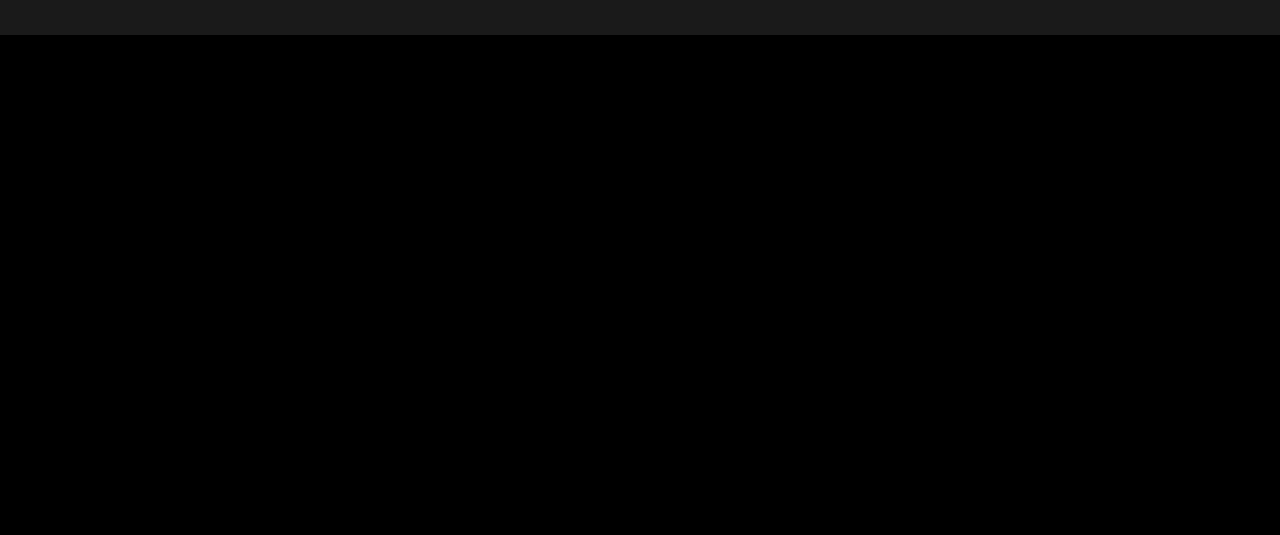
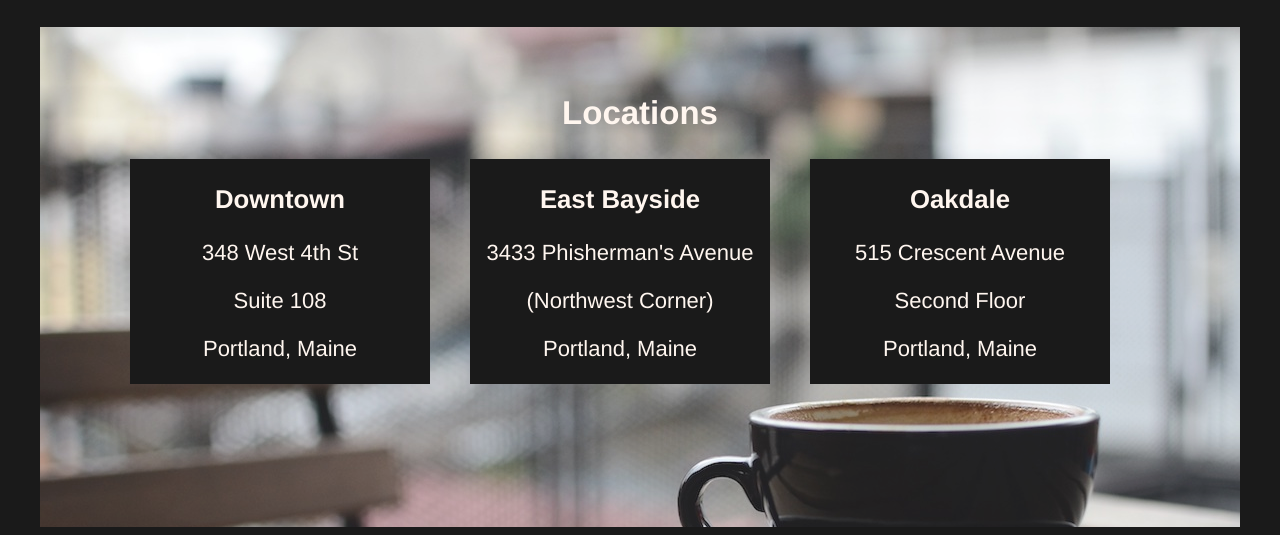
Before and after one commit to SofyenBhr/the-tea-cozy, a plain HTML site: page index.html in a window 1280 px wide. Shown: the part 1434-1969 px from the top of the page. Before the commit the page ends 1469 px from the top, so only its background shows below. Drawn offline with Linux system fonts and the light colour scheme.

Commit message:
complete the locations section and its style

```diff
--- a/index.html
+++ b/index.html
@@ -30,28 +30,53 @@
     <section id="featured-tea">
         <h2>Tea of the Month</h2>
         <h4>What's Steeping at The Tea Cozy?</h4>
-        <div id="cards">
-            <div class="card">
+        <div id="tea-cards">
+            <div>
                 <img src="./resources/images/img-berryblitz.jpg" alt="berry blitz tea">
                 <h4>Fall Berry Blitz Tea</h4>
             </div>
-            <div class="card">
+            <div>
                 <img src="./resources/images/img-spiced-rum.jpg" alt="spiced rum tea">
                 <h4>Spiced Rum Tea</h4>
             </div>
-            <div class="card">
+            <div>
                 <img src="./resources/images/img-donut.jpg" alt="donut">
                 <h4>Seasonal Donuts</h4>
             </div>
-            <div class="card">
+            <div>
                 <img src="./resources/images/img-myrtle-ave.jpg" alt="myrtle ave tea">
                 <h4>Myrtle Ave Tea</h4>
             </div>
-            <div class="card">
+            <div>
                 <img src="./resources/images/img-bedford-bizarre.jpg" alt="bedford bizarre tea">
                 <h4>Bedford Bizarre Tea</h4>
             </div>
         </div>
     </section>
+
+    <!-- LOCATIONS SECTION -->
+    <section id="locations">
+        <h2>Locations</h2>
+        <div id="locations-cards">
+            <div>
+                <h3>Downtown</h3>
+                <p>348 West 4th St</p>
+                <p>Suite 108</p>
+                <p>Portland, Maine</p>
+            </div>
+            <div>
+                <h3>East Bayside</h3>
+                <p>3433 Phisherman's Avenue</p>
+                <p>(Northwest Corner)</p>
+                <p>Portland, Maine</p>
+            </div>
+            <div>
+                <h3>Oakdale</h3>
+                <p>515 Crescent Avenue</p>
+                <p>Second Floor</p>
+                <p>Portland, Maine</p>
+            </div>
+        </div>
+    </section>
 </body>
 </html>
--- a/resources/css/style.css
+++ b/resources/css/style.css
@@ -62,7 +62,7 @@ header a:hover {
     width: 1000px;
     margin: auto;
 }
-#featured-tea #cards {
+#featured-tea #tea-cards {
     display: flex;
     justify-content: center;
     flex-wrap: wrap;
@@ -76,3 +76,27 @@ header a:hover {
 #featured-tea h4 {
     margin-top: 0;
 }
+
+/* LOCATIONS SECTION */
+#locations {
+    background: url("../images/img-locations-background.jpg");
+    background-repeat: no-repeat;
+    background-size: cover;
+    background-position-y: -70px;
+    width: 1200px;
+    margin: auto;
+    height: 500px;
+    box-sizing: border-box;
+    padding-top: 40px;
+}
+#locations-cards {
+    display: flex;
+    justify-content: center;
+    margin-bottom: 15px;
+}
+#locations-cards div {
+    background: black;
+    margin-right: 40px;
+    width: 300px;
+    opacity: 1;
+}
```
